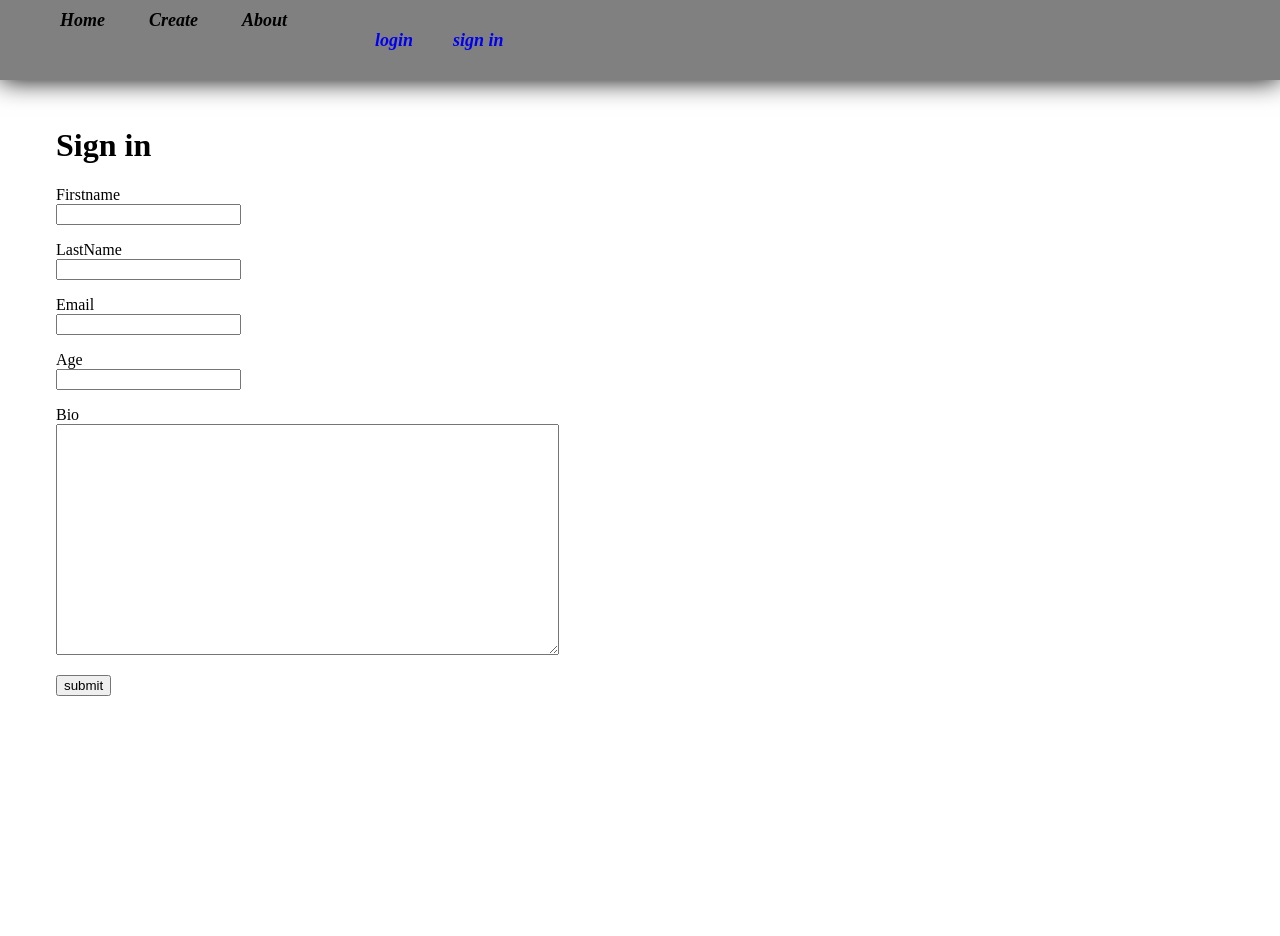
After one commit to joshbognet/CPB-groupB-profile-app, a Flask app: page /sign_in in a window 1280 px wide. The commit adds this page. Shown: the top 936 px of the page. Run offline with Flask 2, Linux system fonts and the light colour scheme.

Commit message:
i added login and sign up page

```diff
--- a/app.py
+++ b/app.py
@@ -91,6 +91,13 @@ def delete (student_id):
 def about():
     return render_template('about.html')
 
+@app.route('/sign_in')
+def sign_in():
+    return render_template('sign_in.html')
+
+@app.route('/log_in')
+def log_in():
+    return render_template('log_in.html')
 
 if __name__ =='__main__':
     app.run(debug=True)
--- a/static/css/style.css
+++ b/static/css/style.css
@@ -32,3 +32,22 @@ header li a {
 .template_content{
 padding-top: 5em;
 }
+.login{
+    float: right;
+    text-decoration: none;
+    border-left: 20 em;
+    display: flex;
+    padding-left: 3em;
+}
+a{
+    text-align: right;
+    text-decoration: none;
+    display: inline;
+
+}
+.login a{
+    margin: 20px;
+    font-size: large;
+    font-style: italic;
+    font-weight: bold;
+}
--- a/templates/base.html
+++ b/templates/base.html
@@ -18,6 +18,10 @@
             <li><a href="{{url_for('create')}}">Create</a></li>
             <li><a href="{{url_for('about')}}">About</a></li>
         </ul>
+        <div class="login">
+            <a href="{{url_for('log_in')}}">login</a><br>
+            <a href="{{url_for('sign_in')}}">sign in</a>
+        </div>
     </nav>
 </header><br>
 
--- a/templates/index.html
+++ b/templates/index.html
@@ -7,6 +7,7 @@
 
         {%for student in students%}
             <div class="student">
+
                 <p><b>#{{ student.id}}</b></p>
                 <b>
                     <p class="name">
--- /dev/null
+++ b/templates/sign_in.html
@@ -0,0 +1,45 @@
+{%extends 'base.html'%}
+
+{%block title%} home {%endblock%}
+
+{% block content%}
+<div class="container">
+    <h1> Sign in </h1>
+    <form action="" methods="POST,GET"> <p>
+        <label for="firstname">Firstname</label><br>
+        <input type="text", name="firstname",placeholder="first name">
+        </input>
+    </p>
+
+
+    <p>
+        <label for="lastname">LastName</label><br>
+        <input type="text", name="lastname",placeholder="last name">
+        </input>
+    </p>
+    <p>
+        <label for="email">Email</label><br>
+        <input type="email", name="email",placeholder="student email">
+        </input>
+    </p>
+    <p>
+        <label for="age">Age</label><br>
+        <input type="text", name="age",placeholder="Age">
+        </input>
+    </p>
+    <p>
+        <label for="bio">Bio</label><br>
+        <textarea name="bio"
+        placeholder="bio"
+        rows="15"
+        cols="60"
+        > </textarea>
+    </p>
+    <p>
+        <button type="submit">submit</button>
+    </p>
+
+
+    </form>
+</div>
+{%endblock%}clear
```
Also changed, not shown: templates/404.html (deleted, +0 -11 lines), templates/500.html (deleted, +0 -9 lines), templates/log_in.html (added, +23 -0 lines).
